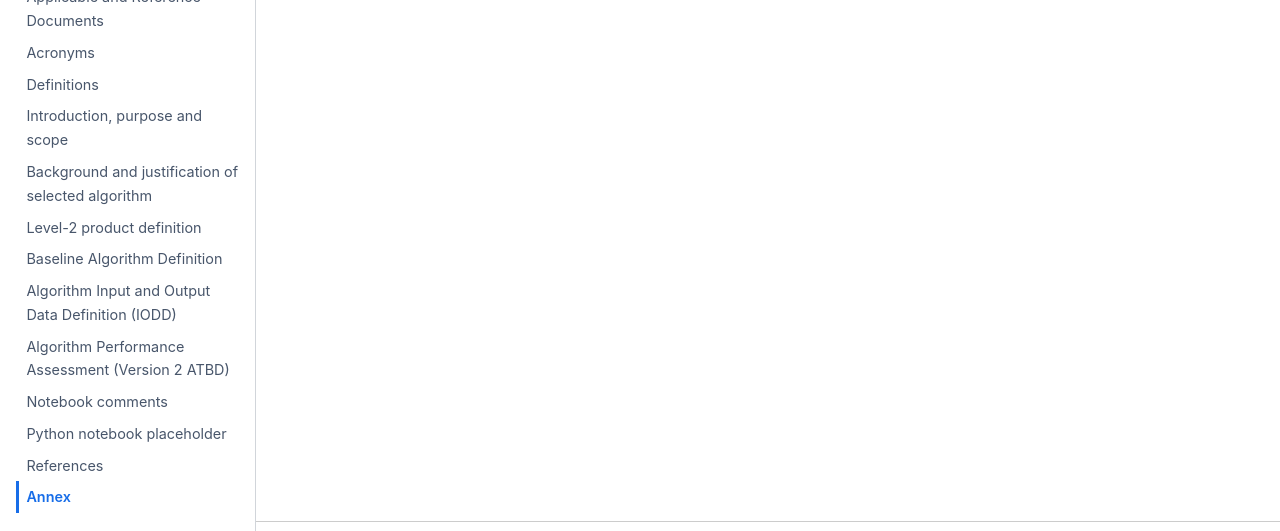
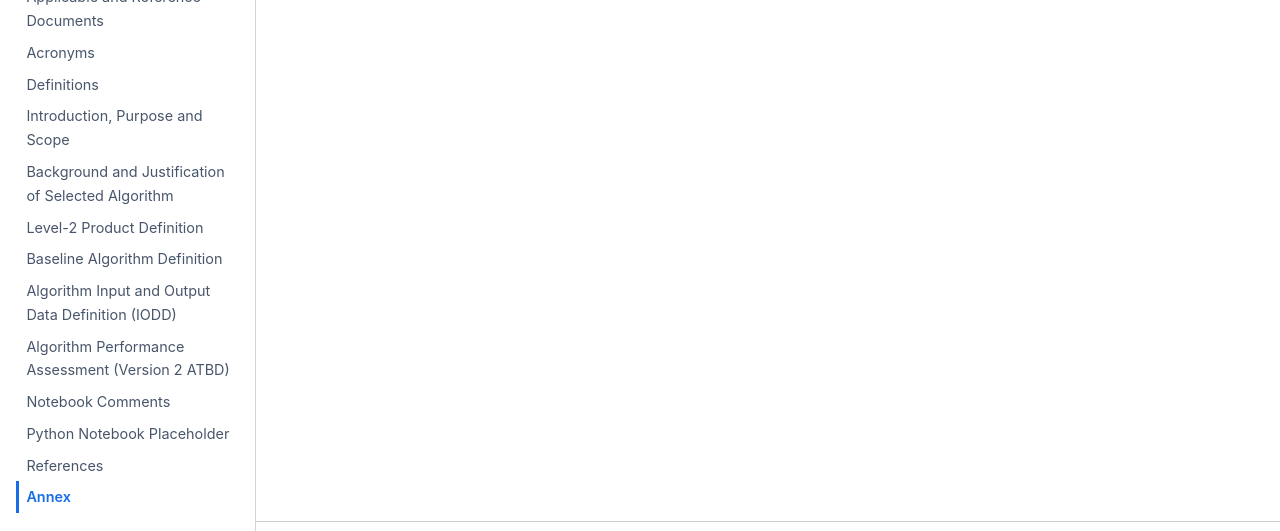
Before and after one commit to CIMR-Algos/TerrestrialSnowArea_ATBD, a Jupyter Book: the page built from book/annex.md, in a window 1280 px wide. Shown: the part 301-832 px from the top of the page. Built offline with Jupyter Book 1.0.4 settings and Sphinx 7.4.7 and the Sphinx Book theme 1.1.4, drawn with Linux system fonts in a browser that asks for light colours.

Commit message:
Small edit

```diff
--- a/book/_toc.yml
+++ b/book/_toc.yml
@@ -13,11 +13,11 @@ chapters:
 - file: definitions
   title: Definitions
 - file: introduction_purpose_scope
-  title: Introduction, purpose and scope
+  title: Introduction, Purpose and Scope
 - file: background_justification_algorithm
-  title: Background and justification of selected algorithm
+  title: Background and Justification of Selected Algorithm
 - file: L2_product_definition
-  title: Level-2 product definition
+  title: Level-2 Product Definition
 - file: baseline_algorithm_definition
   title: Baseline Algorithm Definition
 - file: algorithm_input_output_data_definition
@@ -25,9 +25,9 @@ chapters:
 - file: algorithm_performance_assessment
   title: Algorithm Performance Assessment
 - file: markdown-notebooks
-  title: Notebook comments
+  title: Notebook Comments
 - file: notebooks
-  title: Python notebook placeholder
+  title: Python Notebook Placeholder
 - file: references
   title: References
 - file: annex
```
